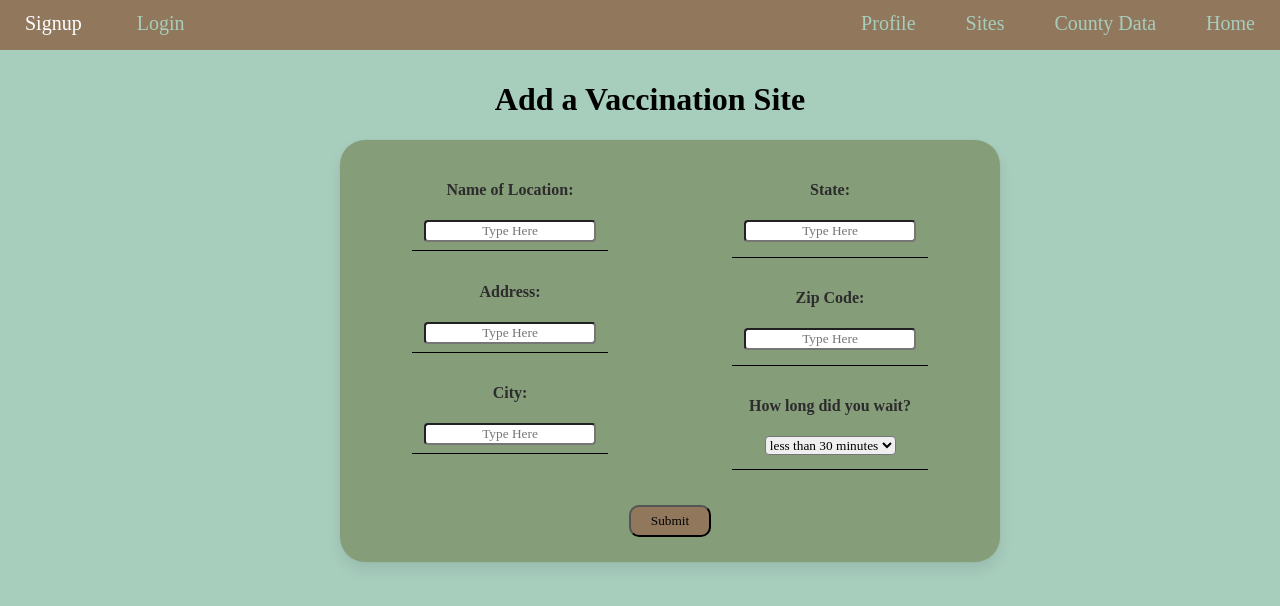
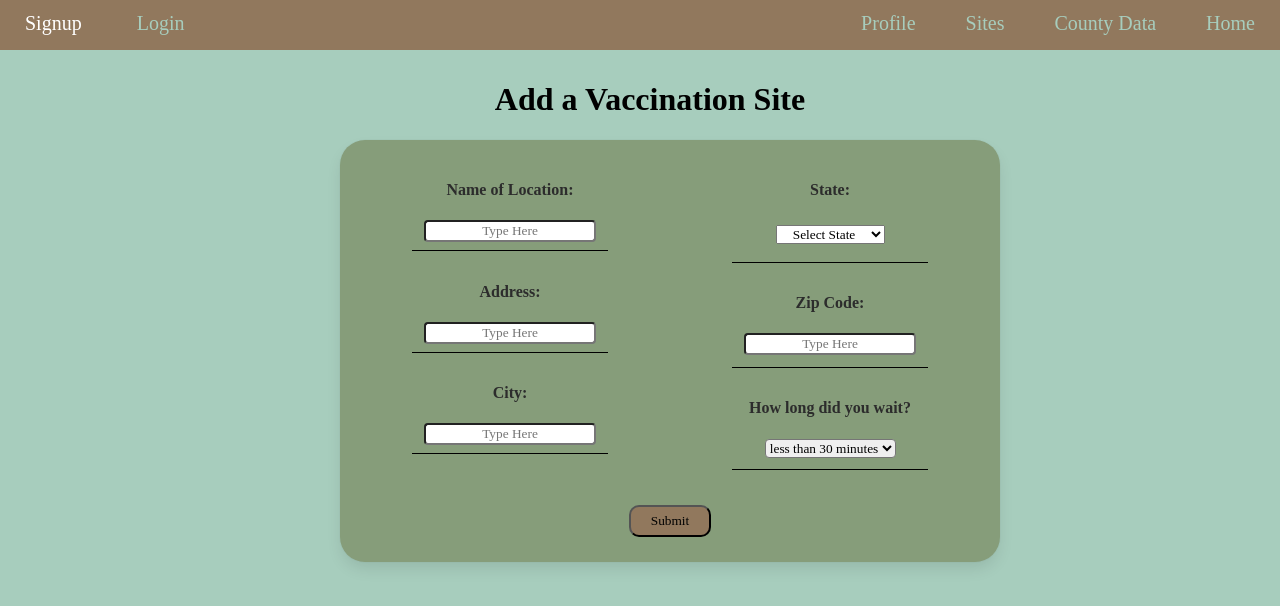
Before and after one commit to cspdevs000/viral-app, a React (Create React App) app: page /addsite in a window 1280 px wide. Shown: the top 606 px of the page. Built offline with nearby package versions, Linux system fonts and the light colour scheme; a web font is replaced by a local one.

Commit message:
added drop down to add site

```diff
--- a/src/components/AddVaccSite.js
+++ b/src/components/AddVaccSite.js
@@ -139,7 +139,7 @@ class AddVaccSite extends Component {
                         <table className="right">
                             <tr>
                                 <td><h4>State:</h4>
-                                    <input
+                                    {/* <input
                                         className="input"
                                         type="text"
                                         placeholder="Type Here"
@@ -148,7 +148,67 @@ class AddVaccSite extends Component {
                                         value={this.state.state}
                                         onChange={this.handleState.bind(this)}
                                         required
-                                    />
+                                    /> */}
+                                    <div className="field">
+                                            <div className="control">
+                                                <select
+                                                    onChange={this.handleState.bind(this)}
+                                                    name="state"
+                                                    defaultValue={""}>
+                                                    <option value="test" >Select State</option>
+                                                    <option value="AL" >Alabama</option>
+                                                    <option value="AK" >Alaska</option>
+                                                    <option value="AZ" >Arizona</option>
+                                                    <option value="AR" >Arkansas</option>
+                                                    <option value="CA" >California</option>
+                                                    <option value="CO" >Colorado</option>
+                                                    <option value="CT" >Connecticut</option>
+                                                    <option value="DE" >Delaware</option>
+                                                    <option value="FL" >Florida</option>
+                                                    <option value="GA" >Georgia</option>
+                                                    <option value="HI" >Hawaii</option>
+                                                    <option value="ID" >Idaho</option>
+                                                    <option value="IL" >Illinois</option>
+                                                    <option value="IN" >Indiana</option>
+                                                    <option value="IA" >Iowa</option>
+                                                    <option value="KS" >Kansas</option>
+                                                    <option value="KY" >Kentucky</option>
+                                                    <option value="LA" >Louisiana</option>
+                                                    <option value="ME" >Maine</option>
+                                                    <option value="MD" >Maryland</option>
+                                                    <option value="MA" >Massachusetts</option>
+                                                    <option value="MI" >Michigan</option>
+                                                    <option value="MN" >Minnesota</option>
+                                                    <option value="MS" >Mississippi</option>
+                                                    <option value="MO" >Missouri</option>
+                                                    <option value="MT" >Montana</option>
+                                                    <option value="NE" >Nebraska</option>
+                                                    <option value="NV" >Nevada</option>
+                                                    <option value="NH" >New Hampshire</option>
+                                                    <option value="NJ" >New Jersey</option>
+                                                    <option value="NM" >New Mexico</option>
+                                                    <option value="NY" >New York</option>
+                                                    <option value="NC" >North Carolina</option>
+                                                    <option value="ND" >North Dakota</option>
+                                                    <option value="OH" >Ohio</option>
+                                                    <option value="OK" >Oklahoma</option>
+                                                    <option value="OR" >Oregon</option>
+                                                    <option value="PA" >Pennsylvania</option>
+                                                    <option value="RI" >Rhode Island</option>
+                                                    <option value="SC" >South Carolina</option>
+                                                    <option value="SD" >South Dakota</option>
+                                                    <option value="TN" >Tennessee</option>
+                                                    <option value="TX" >Texas</option>
+                                                    <option value="UT" >Utah</option>
+                                                    <option value="VT" >Vermont</option>
+                                                    <option value="VA" >Virginia</option>
+                                                    <option value="WA" >Washington</option>
+                                                    <option value="WV" >West Virginia</option>
+                                                    <option value="WI" >Wisconsin</option>
+                                                    <option value="WY" >Wyoming</option>
+                                                </select>
+                                            </div>
+                                        </div>
                                 </td>
                             </tr>
                             <tr>
```
